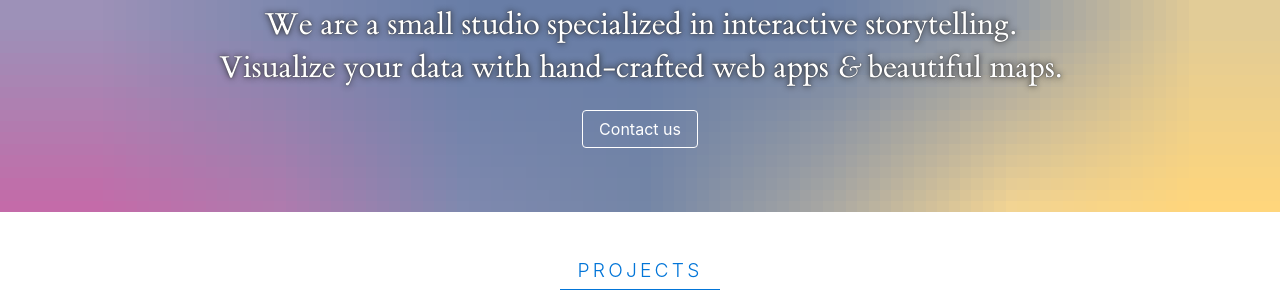
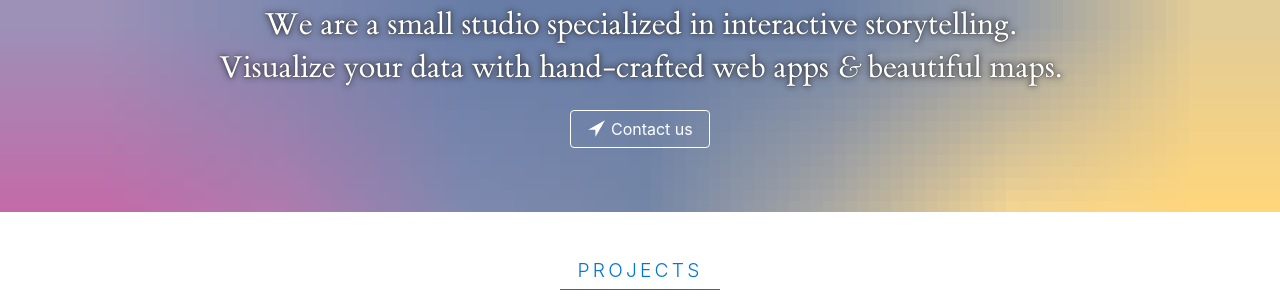
Before and after one commit to martgnz/newsappsio.github.io, a Jekyll site: the page built from index.html, in a window 1280 px wide. Shown: the part 160-460 px from the top of the page. Built offline with Jekyll 4.4.1, drawn with Linux system fonts in a browser that asks for light colours.

Commit message:
contact button

```diff
--- a/_includes/about.html
+++ b/_includes/about.html
@@ -3,7 +3,11 @@
         <h2 class="interactiveAbout--headline">We are a small studio specialized in interactive storytelling.</h2>
         <h2 class="interactiveAbout--headline m-b-2">Visualize your data with hand-crafted web apps <i>&</i> beautiful maps.</h2>
         {% for link in site.data.links %}
-            <a href="{{ link.email }}" type="button" class="btn btn-primary-outline btn-contact">Contact us</a>
+            <a href="{{ link.email }}" type="button" class="btn btn-primary-outline btn-contact">
+                <svg class="svg--contact" viewBox="0 0 32 32" style="fill:currentcolor">
+                    <path d="M2 18 L30 2 L14 30 L14 18z"></path>
+                </svg>
+                Contact us</a>
         {% endfor %}
     </div>
 </section>
--- a/_includes/team.html
+++ b/_includes/team.html
@@ -11,21 +11,21 @@
             <div class="text-xs-center">
                 {% if member.email %}
                     <a href="{{ member.email }}">
-                        <svg class="svg--code"viewBox="0 0 32 32" style="fill:currentcolor">
+                        <svg class="svg--email" viewBox="0 0 32 32" style="fill:currentcolor">
                             <path d="M0 6 L16 16 L32 6 z M0 9 L0 26 L32 26 L32 9 L16 19 z"></path>
                         </svg>
                     </a>
                 {% endif %}
                 {% if member.website %}
                     <a class="memberWebsite--url" href="{{ member.website }}">
-                        <svg class="svg--url"viewBox="0 0 32 32" style="fill:currentcolor">
+                        <svg class="svg--url" viewBox="0 0 32 32" style="fill:currentcolor">
                             <path d="M0 16 A8 8 0 0 1 8 8 L14 8 A8 8 0 0 1 22 16 L18 16 A4 4 0 0 0 14 12 L8 12 A4 4 0 0 0 4 16 A4 4 0 0 0 8 20 L10 24 L8 24 A8 8 0 0 1 0 16z M22 8 L24 8 A8 8 0 0 1 32 16 A8 8 0 0 1 24 24 L18 24 A8 8 0 0 1 10 16 L14 16 A4 4 0 0 0 18 20 L24 20 A4 4 0 0 0 28 16 A4 4 0 0 0 24 12z"></path>
                         </svg>
                     </a>
                 {% endif %}
                 {% if member.twitter %}
                     <a href="{{ member.twitter }}">
-                        <svg class="svg--twitter"viewBox="0 0 32 32" style="fill:currentcolor">
+                        <svg class="svg--twitter" viewBox="0 0 32 32" style="fill:currentcolor">
                             <path d="M2 4 C6 8 10 12 15 11 A6 6 0 0 1 22 4 A6 6 0 0 1 26 6 A8 8 0 0 0 31 4 A8 8 0 0 1 28 8 A8 8 0 0 0 32 7 A8 8 0 0 1 28 11 A18 18 0 0 1 10 30 A18 18 0 0 1 0 27 A12 12 0 0 0 8 24 A8 8 0 0 1 3 20 A8 8 0 0 0 6 19.5 A8 8 0 0 1 0 12 A8 8 0 0 0 3 13 A8 8 0 0 1 2 4"></path>
                         </svg>
                     </a>
--- a/_sass/_about.scss
+++ b/_sass/_about.scss
@@ -20,6 +20,10 @@
     color: $primary-white;
     border-color: $primary-white;
 }
+.svg--contact {
+    height: 1.2rem;
+    vertical-align: text-top;
+}
 
 // Medium devices (tablets, 48em and up)
 @media (min-width: $sm) {
--- a/_sass/_projects.scss
+++ b/_sass/_projects.scss
@@ -36,17 +36,17 @@
     margin-bottom: 1rem;
 }
 .svg--url,
-.svg--code,
+.svg--email,
 .svg--page,
 .svg--twitter {
     height: 1.2rem;
 }
-.svg--code {
+.svg--email {
     margin-right: 0.5rem;
 }
 .svgButton--page,
 .svgButton--url,
-.svgButton--code {
+.svgButton--email {
     vertical-align: text-top;
     margin-top: 0.1rem;
     height: 1rem;
```
